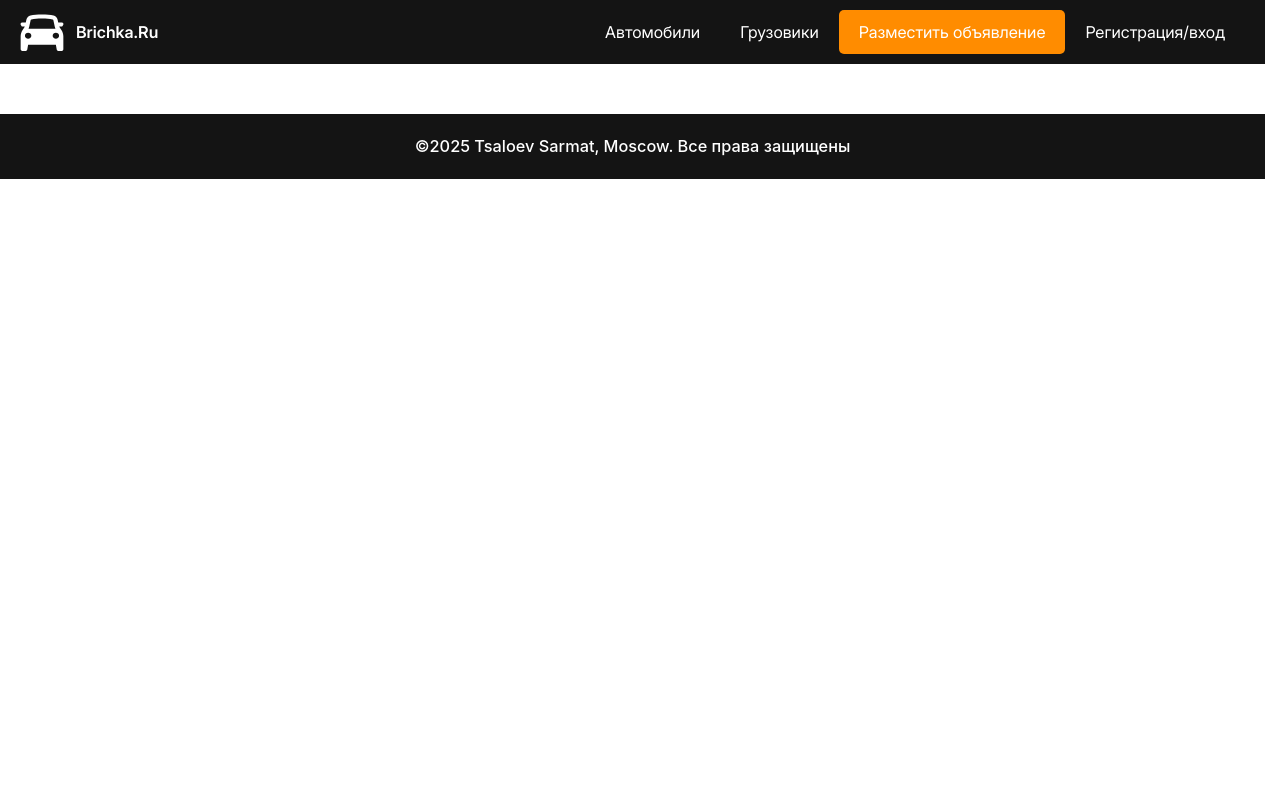
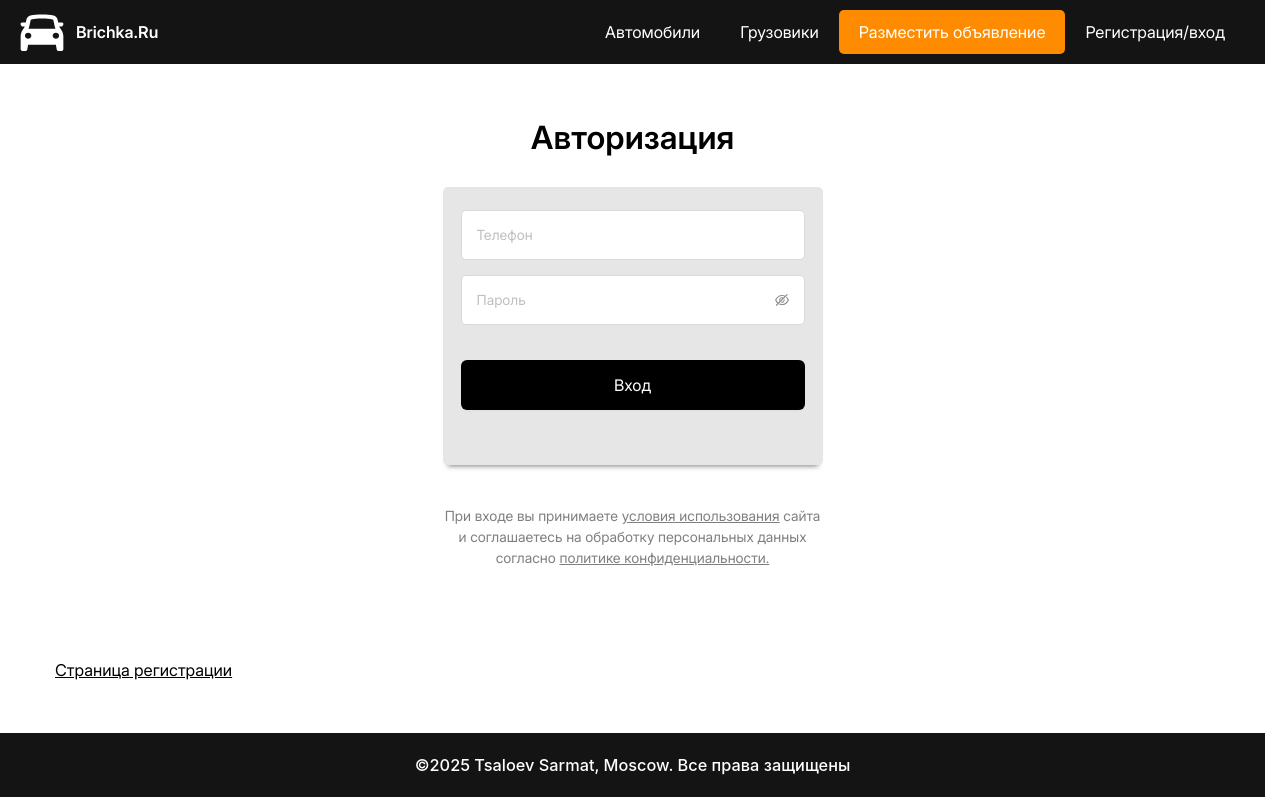
Before and after one commit to Quasar777/BrichkaRu, a React (Create React App) app: page /signin in a window 1280 px wide. Built offline with nearby package versions, Linux system fonts and the light colour scheme; a web font is replaced by a local one.

Commit message:
ErrorPage added + Profile page creating start

```diff
--- a/package.json
+++ b/package.json
@@ -16,6 +16,7 @@
     "react": "^19.1.0",
     "react-bootstrap": "^2.10.10",
     "react-dom": "^19.1.0",
+    "react-input-mask": "^2.0.4",
     "react-router-dom": "^6.30.0",
     "react-scripts": "5.0.1",
     "sass": "^1.89.0",
--- a/src/App.tsx
+++ b/src/App.tsx
@@ -10,6 +10,10 @@ import CreateAdForm from './components/UI/CreateAdForm/CreateAdForm';
 import CreateAdPage from './pages/CreateAdPage/CreateAdPage';
 import SignUpForm from './components/UI/SignUpForm/SignUpForm';
 import SignUpPage from './pages/SignUpPage/SignUpPage';
+import SignInPage from './pages/SignInPage/SignInPage';
+import ProfilePage from './pages/ProfilePage/ProfilePage';
+import ErrorCard from './components/UI/ErrorCard/ErrorCard';
+import ErrorPage from './pages/ErrorPage/ErrorPage';
 
 function App() {
   return (
@@ -22,6 +26,9 @@ function App() {
         <Route path='trucks' element={ <Trucks /> } />
         <Route path='createAd' element={ <CreateAdPage /> }/>
         <Route path='signup' element={<SignUpPage />} />
+        <Route path='signin' element={<SignInPage />} />
+        <Route path='profile' element={<ProfilePage />} />
+        <Route path='*' element={<ErrorPage/>}/>
       </Routes>
       <Footer />
     </BrowserRouter>
--- /dev/null
+++ b/src/components/UI/SignInForm/SignInForm.scss
@@ -0,0 +1,41 @@
+@use '../../../styles/helpers' as *;
+
+.signIn {
+    display: flex;
+    flex-direction: column;
+    align-items: center;
+}
+
+.signInForm {
+    background-color: #E6E6E6;
+    width: rem(380);
+    padding-top: rem(23);
+    padding-bottom: rem(40);
+    display: flex;
+    flex-direction: column;
+    padding-inline: rem(18);
+    border-radius: rem(5);
+    box-shadow: 0px 6px 5px -5px rgba(0,0,0,0.5);
+
+    &__input {
+        width: 100%;
+    }
+}
+
+.signInWarning {
+    display: flex;
+    flex-direction: column;
+    padding-block: rem(40);
+    max-width: rem(380);
+    text-align: center;
+
+    &__title {
+        font-size: 14px;
+        color: rgba(0,0,0,0.5);
+
+        &--underlined {
+            text-decoration: underline !important;
+
+        }
+    }
+}
--- a/src/components/UI/SignInForm/SignInForm.tsx
+++ b/src/components/UI/SignInForm/SignInForm.tsx
@@ -1,6 +1,7 @@
 import React from 'react';
 import { ConfigProvider, Form, Input } from 'antd';
 import { Button, Flex } from 'antd';
+import "./SignInForm.scss"
 
 const SignInForm = () => {
     return (
@@ -25,9 +26,9 @@ const SignInForm = () => {
                 },
             }}
         >
-            <div className='signUp'>
+            <div className='signIn'>
                 <Form
-                    className='signUpForm'
+                    className='signInForm'
                     layout='vertical'
                     autoComplete="off"
                 >
@@ -65,8 +66,8 @@ const SignInForm = () => {
                         </Flex>
                     </Form.Item>
                 </Form>
-                <div className="signUpWarning">
-                    <p className='signUpWarning__title'>
+                <div className="signInWarning">
+                    <p className='signInWarning__title'>
                         При входе вы принимаете <a href='/' className='signUpWarning__title--underlined'>условия использования</a> сайта и соглашаетесь на обработку
                         персональных данных согласно <a href='/' className='signUpWarning__title--underlined'>политике конфиденциальности.</a>
                     </p>
--- /dev/null
+++ b/src/pages/ErrorPage/ErrorPage.tsx
@@ -0,0 +1,14 @@
+import React from 'react';
+import ErrorCard from '../../components/UI/ErrorCard/ErrorCard';
+
+const ErrorPage = () => {
+    return (
+        <div>
+            <main>
+                <ErrorCard errorMessage='Такой страницы нет!'/>
+            </main>
+        </div>
+    );
+}
+
+export default ErrorPage;
--- /dev/null
+++ b/src/pages/ProfilePage/ProfilePage.module.scss
@@ -0,0 +1 @@
+@use '../../styles/helpers/' as *;
--- /dev/null
+++ b/src/pages/ProfilePage/ProfilePage.tsx
@@ -0,0 +1,11 @@
+import React from 'react';
+
+const ProfilePage = () => {
+    return (
+        <div>
+
+        </div>
+    );
+}
+
+export default ProfilePage;
--- /dev/null
+++ b/src/pages/SignInPage/SignInPage.scss
@@ -0,0 +1,8 @@
+@use '../../styles/helpers/' as *;
+
+.signInSection {
+    display: flex;
+    flex-direction: column;
+    align-items: center;
+    row-gap: rem(25);
+}
--- /dev/null
+++ b/src/pages/SignInPage/SignInPage.tsx
@@ -0,0 +1,23 @@
+import React from 'react';
+import SignInForm from '../../components/UI/SignInForm/SignInForm';
+import PageTitle from '../../components/UI/PageTitle/PageTitle';
+import "./SignInPage.scss";
+import { Link } from 'react-router-dom';
+
+const SignInPage = () => {
+    return (
+        <div>
+            <main className="main">
+                <section className='signInSection'>
+                    <PageTitle pageName={"Авторизация"}/>
+                    <SignInForm />
+                </section>
+                <Link to={"/signup"}>
+                    Страница регистрации
+                </Link>
+            </main>
+        </div>
+    );
+}
+
+export default SignInPage;
--- a/src/pages/SignUpPage/SignUpPage.tsx
+++ b/src/pages/SignUpPage/SignUpPage.tsx
@@ -2,6 +2,7 @@ import React from 'react';
 import SignUpForm from '../../components/UI/SignUpForm/SignUpForm';
 import "./SignUpPage.scss";
 import PageTitle from '../../components/UI/PageTitle/PageTitle';
+import { Link } from 'react-router-dom';
 
 const SignUpPage = () => {
     return (
@@ -11,6 +12,10 @@ const SignUpPage = () => {
                     <PageTitle pageName={"Регистрация"}/>
                     <SignUpForm />
                 </section>
+
+                <Link to={"/signin"}>
+                    Страница авторизации
+                </Link>
             </main>
         </div>
     );
```
Also changed, not shown: src/pages/ErrorPage/ErrorPage.module.scss (added), 1 other file (tests, documents, lock files or other folders).
